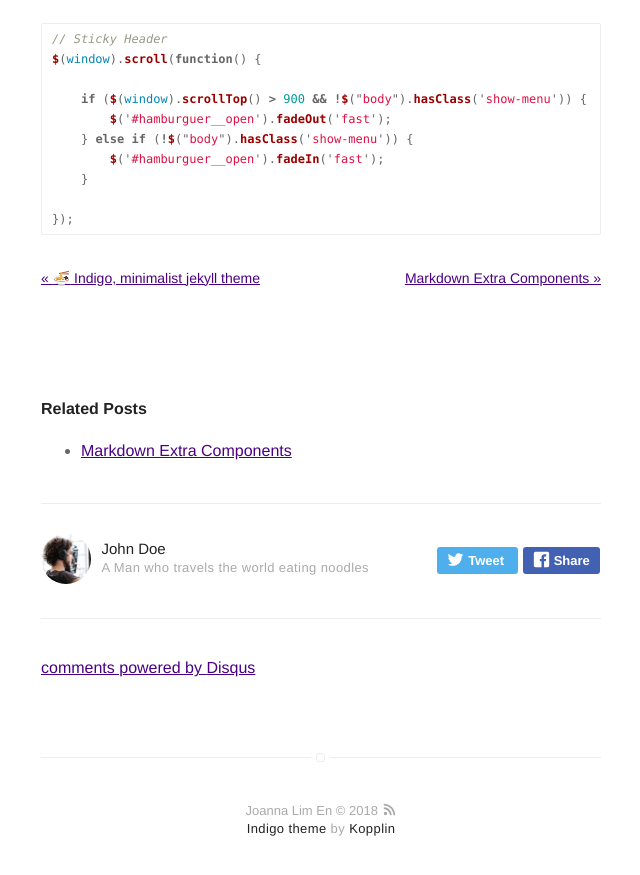
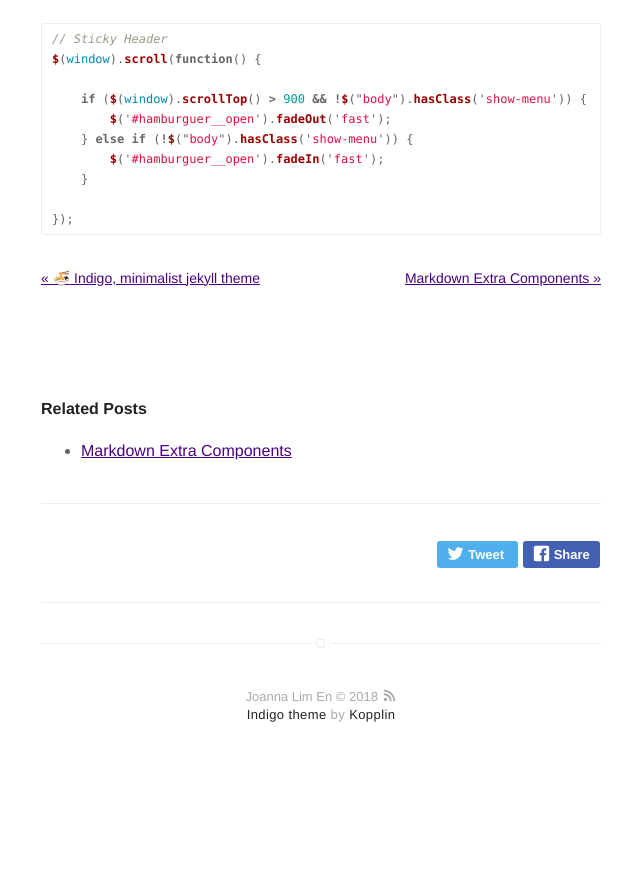
Before and after one commit to jnnlmn/jnnlmn.github.io, a Jekyll site: the page built from _posts/2016-02-24-markdown-common-elements.markdown, in a window 1280 px wide and 900 px high, scrolled down 5141 px. Shown: the top 875 px of the window, without its empty margins (319-959 px from the left). Built offline with Jekyll 4.4.1, drawn with Linux system fonts in a browser that asks for light colours; emoji names are drawn with the system emoji font; comment, search, counter and statistics services are not loaded; after the commit the page ends 5927 px from its top, so only the background shows below that.

Commit message:
Update _config.yml

```diff
--- a/_config.yml
+++ b/_config.yml
@@ -31,7 +31,7 @@
 # if you don't want comments in your posts, leave categories empty
 disqus:
   shortname: mydisqus # enter this from your disqus account
-  categories: [blog, project] # only show disqus for posts that have these categories
+  categories: [] # only show disqus for posts that have these categories
 
 # if you don't have any of social below, comment the line
 # facebook: myfacebook
@@ -54,18 +54,18 @@
 email: joannalim.en@gmail.com
 
 authors:
-    johndoe:
-        name: John Doe
-        bio: A Man who travels the world eating noodles
+    joannalimen:
+        name: Joanna Lim En
+        bio: Constantly curious
         external-image: false
         picture: assets/images/profile.jpg
-        twitter: johndoe
-    jamesfoster:
-        name: James Foster
-        bio: A Man who develops software with coffee
-        external-image: false
-        picture: assets/images/james.jpg
-        twitter: jamesfoster
+#         twitter: johndoe
+#     jamesfoster:
+#         name: James Foster
+#         bio: A Man who develops software with coffee
+#         external-image: false
+#         picture: assets/images/james.jpg
+#         twitter: jamesfoster
 
 # do you want a larger site? change the option below
 # options: [normal, large] | default: normal
```
